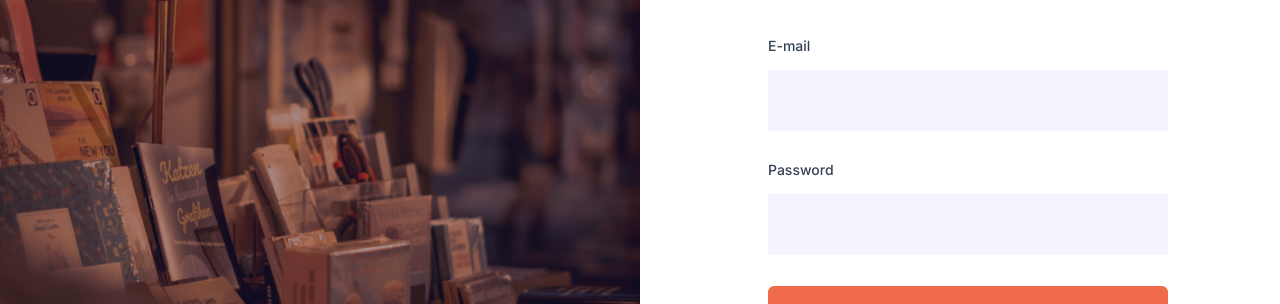
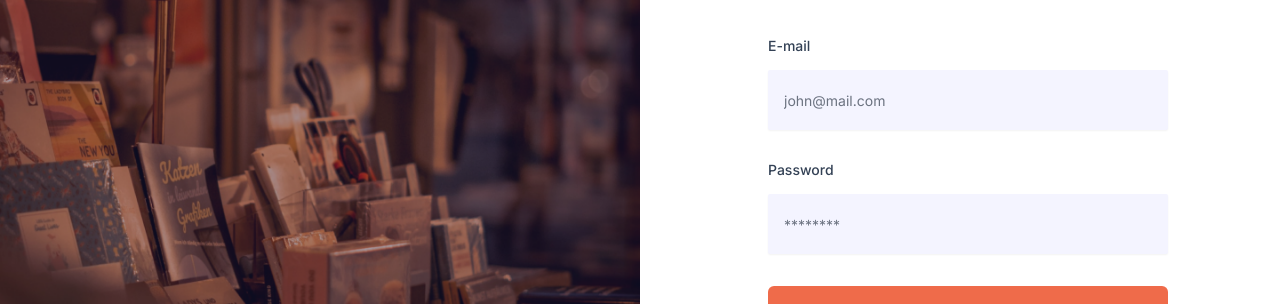
Before and after one commit to BerkinAker/C44t5R, a Next.js app: page / in a window 1280 px wide. Shown: the part 336-640 px from the top of the page. Built offline with nearby package versions, Linux system fonts and the light colour scheme.

Commit message:
form validations

```diff
--- a/src/components/AuthForm.tsx
+++ b/src/components/AuthForm.tsx
@@ -46,9 +46,9 @@ export default function AuthForm() {
   return (
     <div className="mt-12 mx-auto sm:mx-0 sm:max-w-md">
       <form onSubmit={handleSubmit(onSubmit)} className="space-y-8 mb-[10px]">
-        {action === "register" && <Input id="name" label="Name" register={register} disabled={isLoading} errors={errors} />}
-        <Input id="email" label="E-mail" register={register} disabled={isLoading} errors={errors} type="email" />
-        <Input id="password" label="Password" register={register} disabled={isLoading} errors={errors} type="password" />
+        {action === "register" && <Input id="name" label="Name" placeholder="John Doe" register={register} disabled={isLoading} errors={errors} required/>}
+        <Input id="email" label="E-mail" placeholder="john@mail.com" register={register} disabled={isLoading} errors={errors} type="email" required />
+        <Input id="password" label="Password" placeholder="********" register={register} disabled={isLoading} errors={errors} type="password" required />
         <Button type="submit" classNames="w-full sm:w-[400px] h-[60px] flex items-center hover:scale-95 hover:transition-all hover:duration-500" bgColor="bg-[#EF6B4A]" textColor="text-[#FFFFFF]" disabled={isLoading}>
           {action === "login" ? "Login" : "Register"}
         </Button>
--- a/src/components/inputs/Input.tsx
+++ b/src/components/inputs/Input.tsx
@@ -12,27 +12,55 @@ interface InputProps {
   id: string,
   label: string,
   type?: string,
+  placeholder?: string
   register: UseFormRegister<FieldValues>,
   errors: FieldErrors<FieldValues>,
   required?: boolean,
   disabled?: boolean,
 }
 
-export default function Input({ id, label, type, register, errors, required, disabled }: InputProps) {
+export default function Input({ id, label, type, placeholder, register, errors, required, disabled }: InputProps) {
   return (
     <div>
       <label htmlFor={id} className="block text-sm text-slate-700 font-medium leading-4 ">
         {label}
       </label>
       <div className="mt-4">
+        {(id === "name") && (
           <input
-          className={clsx(`text-slate-800 h-[60px] sm:text-sm w-full block rounded-sm form-input border-0 py-2 shadow-sm bg-[#F4F4FF] sm:w-[400px] focus:ring-2 focus:ring-inset`, errors[id] && "ring-2 ring-red-500", disabled && "bg-slate-100 opacity-60 cursor-not-allowed")}
+            className={clsx(`text-slate-800 h-[60px] sm:text-sm w-full block rounded-sm form-input border-0 p-4 py-2 shadow-sm bg-[#F4F4FF] sm:w-[400px] focus:ring-2 focus:ring-inset`, errors[id] && "ring-2 ring-red-500", disabled && "bg-slate-100 opacity-60 cursor-not-allowed")}
             id={id}
             type={type}
-          autoComplete={id}
+            placeholder={placeholder}
+            disabled={disabled}
+            {...register(id, { required: required, minLength: 3, maxLength: 32 })}
+          />
+        )}
+        {(id === "email") && (
+          <input
+            className={clsx(`text-slate-800 h-[60px] sm:text-sm w-full block rounded-sm form-input border-0 p-4 py-2 shadow-sm bg-[#F4F4FF] sm:w-[400px] focus:ring-2 focus:ring-inset`, errors[id] && "ring-2 ring-red-500", disabled && "bg-slate-100 opacity-60 cursor-not-allowed")}
+            id={id}
+            type={type}
+            placeholder={placeholder}
             disabled={disabled}
             {...register(id, { required: required })}
           />
+        )}
+        {(id === "password") && (
+          <input
+            className={clsx(`text-slate-800 h-[60px] sm:text-sm w-full block rounded-sm form-input border-0 p-4 py-2 shadow-sm bg-[#F4F4FF] sm:w-[400px] focus:ring-2 focus:ring-inset`, errors[id] && "ring-2 ring-red-500", disabled && "bg-slate-100 opacity-60 cursor-not-allowed")}
+            id={id}
+            type={type}
+            placeholder={placeholder}
+            disabled={disabled}
+            {...register(id, { required: required, minLength: 6, maxLength: 20, pattern: /^(?=.*[A-Za-z])(?=.*\d)[A-Za-z\d]{6,20}$/ })}
+          />
+        )}
+        {/* give me a sentence that describe name input must be 20 or min 3 okay ? */}
+        {errors.name && id === "name" && (<span className="text-rose-500 text-sm">The name must be between 3-32 characters. </span>)}
+        {errors.email && id === "email" && (<span className="text-rose-500 text-sm">The email must be valid.</span>)}
+        {errors.password && id === "password" && (<span className="text-rose-500 text-sm">The password must be alphanumeric and between 6-20 characters. </span>)}
+
       </div>
     </div>
   )
```
Lines whose indentation alone changed are shown as unchanged.
